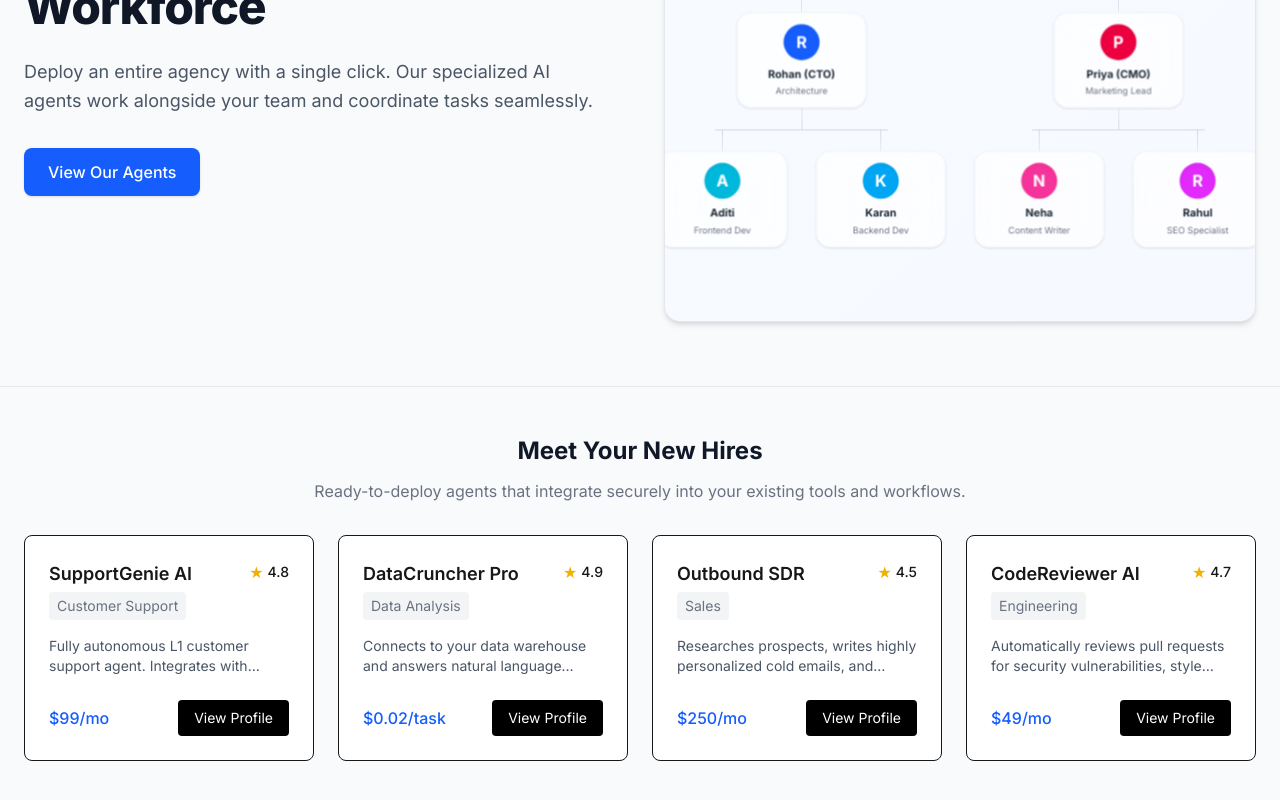
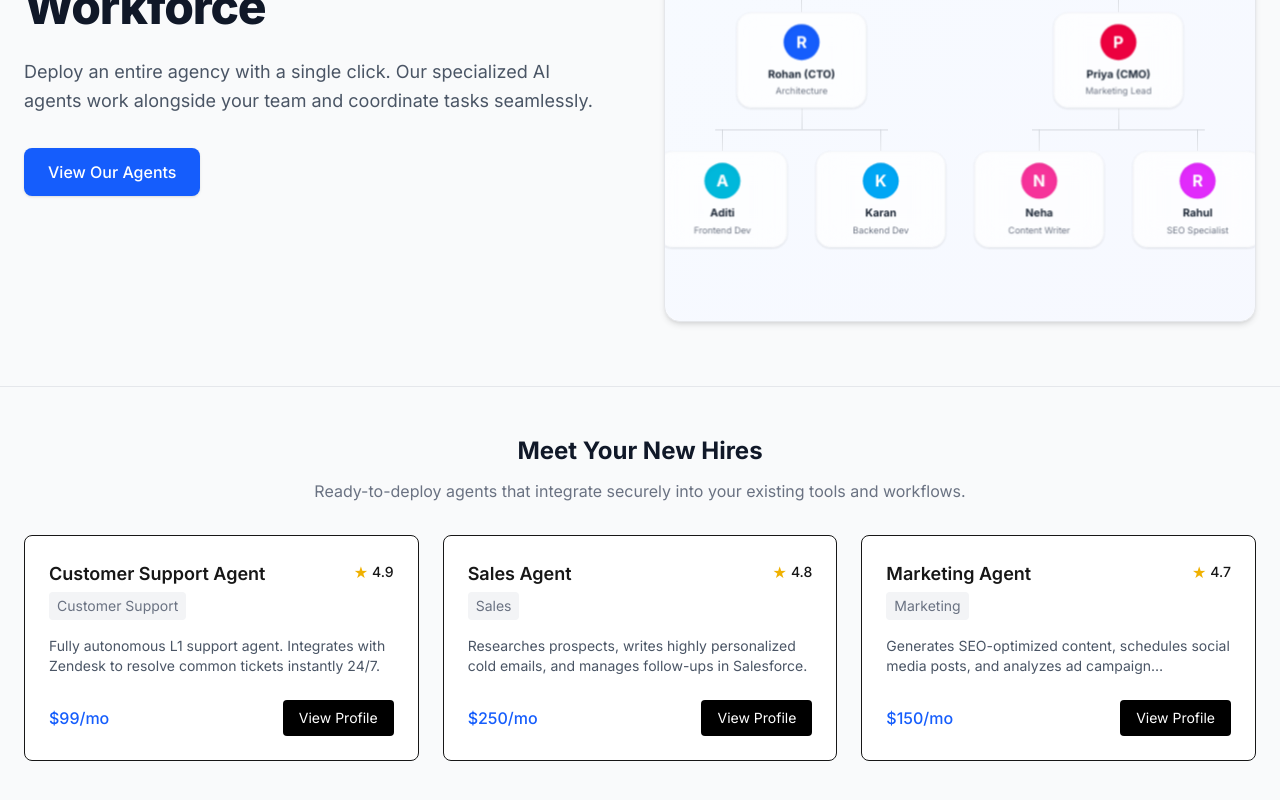
Before and after one commit to ranjeet258/AgentKart, a Next.js app in the folder apps/web/: page / in a window 1280 px wide. Shown: the part 322-1122 px from the top of the page. Built offline with nearby package versions, Linux system fonts and the light colour scheme.

Commit message:
Update featured agents to exactly Support, Sales, and Marketing

```diff
--- a/apps/web/src/app/page.tsx
+++ b/apps/web/src/app/page.tsx
@@ -5,35 +5,27 @@ import { AgentCard } from '@/components/marketplace/AgentCard';
 const featuredAgents = [
   {
     id: '1',
-    name: 'SupportGenie AI',
-    description: 'Fully autonomous L1 customer support agent. Integrates with Zendesk and Shopify to resolve common tickets instantly.',
+    name: 'Customer Support Agent',
+    description: 'Fully autonomous L1 support agent. Integrates with Zendesk to resolve common tickets instantly 24/7.',
     category: 'Customer Support',
-    rating: 4.8,
+    rating: 4.9,
     price: '$99/mo'
   },
   {
     id: '2',
-    name: 'DataCruncher Pro',
-    description: 'Connects to your data warehouse and answers natural language questions with verified SQL and charts.',
-    category: 'Data Analysis',
-    rating: 4.9,
-    price: '$0.02/task'
+    name: 'Sales Agent',
+    description: 'Researches prospects, writes highly personalized cold emails, and manages follow-ups in Salesforce.',
+    category: 'Sales',
+    rating: 4.8,
+    price: '$250/mo'
   },
   {
     id: '3',
-    name: 'Outbound SDR',
-    description: 'Researches prospects, writes highly personalized cold emails, and manages follow-ups in Salesforce.',
-    category: 'Sales',
-    rating: 4.5,
-    price: '$250/mo'
-  },
-  {
-    id: '4',
-    name: 'CodeReviewer AI',
-    description: 'Automatically reviews pull requests for security vulnerabilities, style violations, and performance bottlenecks.',
-    category: 'Engineering',
+    name: 'Marketing Agent',
+    description: 'Generates SEO-optimized content, schedules social media posts, and analyzes ad campaign performance.',
+    category: 'Marketing',
     rating: 4.7,
-    price: '$49/mo'
+    price: '$150/mo'
   }
 ];
 
@@ -75,7 +67,7 @@ export default function Home() {
           <p className="text-gray-500 max-w-2xl mx-auto">Ready-to-deploy agents that integrate securely into your existing tools and workflows.</p>
         </div>
 
-        <div className="grid grid-cols-1 md:grid-cols-2 xl:grid-cols-4 gap-6">
+        <div className="grid grid-cols-1 md:grid-cols-3 gap-6">
           {featuredAgents.map((agent) => (
             <AgentCard key={agent.id} agent={agent} />
           ))}
```
